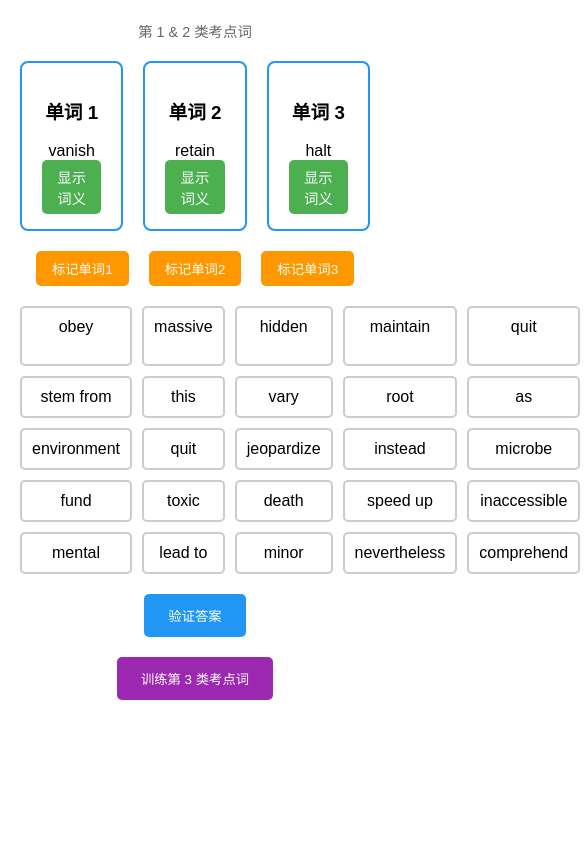
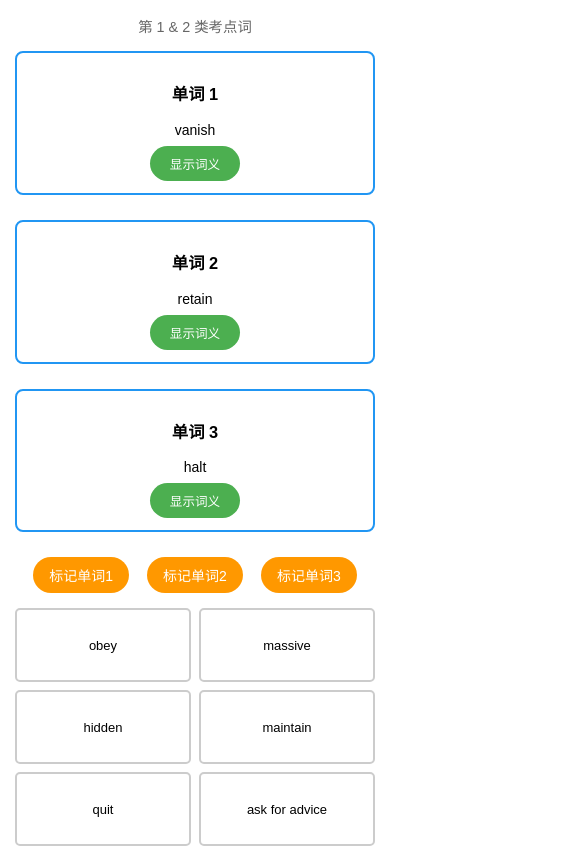
Before and after one commit to RonaldLN/538-Memory-Training, a plain HTML site: page index.html in a window 390 px wide. Shown: the top 849 px of the page, 585 px wide, since content can reach past the window. Drawn offline with Linux system fonts and the light colour scheme.

Commit message:
Implement responsive mobile layout with styling refinements by Deepseek

```diff
--- a/index.html
+++ b/index.html
@@ -2,81 +2,119 @@
 <html lang="en">
 <head>
     <meta charset="UTF-8">
+    <!-- 添加viewport标签实现移动端适配 -->
+    <meta name="viewport" content="width=device-width, initial-scale=1.0, maximum-scale=1.0, user-scalable=no">
     <title>同义替换训练</title>
     <style>
+        :root {
+            --primary-color: #2196F3;
+            --button-padding: 12px 20px;
+        }
         body {
             font-family: Arial, sans-serif;
-            max-width: 1200px;
+            max-width: 100%;
             margin: 0 auto;
-            padding: 20px;
+            padding: 15px;
+            -webkit-tap-highlight-color: transparent;
         }
         .word-box {
-            margin: 20px 0;
-            padding: 15px;
+            margin: 15px 0;
+            padding: 12px;
             background: #f0f0f0;
             border-radius: 8px;
         }
+        /* 响应式选项布局 */
         .options-grid {
             display: grid;
-            grid-template-columns: repeat(6, 1fr);
-            gap: 10px;
-            margin: 20px 0;
+            grid-template-columns: repeat(2, 1fr);
+            gap: 8px;
+            margin: 15px 0;
+        }
+        @media (min-width: 480px) {
+            .options-grid {
+                grid-template-columns: repeat(3, 1fr);
+            }
+        }
+        @media (min-width: 768px) {
+            .options-grid {
+                grid-template-columns: repeat(6, 1fr);
+            }
         }
         .option-item {
-            padding: 10px;
+            padding: 12px 8px;
             border: 2px solid #ccc;
             border-radius: 5px;
             cursor: pointer;
             text-align: center;
             transition: all 0.3s;
+            font-size: 14px;
+            word-break: break-word;
+            min-height: 60px;
+            display: flex;
+            align-items: center;
+            justify-content: center;
         }
         .option-item.selected {
-            border-color: #2196F3;
+            border-color: var(--primary-color);
             background: #e3f2fd;
         }
         .correct { background: #c8e6c9 !important; }
         .wrong { background: #ffcdd2 !important; }
         button {
-            padding: 12px 24px;
-            background: #2196F3;
+            padding: var(--button-padding);
+            background: var(--primary-color);
             color: white;
             border: none;
-            border-radius: 5px;
+            border-radius: 25px;
             cursor: pointer;
             margin: 0 5px;
+            font-size: 15px;
+            min-width: 100px;
+            touch-action: manipulation;
         }
         .current-words {
             display: flex;
-            gap: 20px;
-            margin: 20px 0;
+            flex-direction: column;
+            gap: 15px;
+            margin: 15px 0;
+        }
+        @media (min-width: 480px) {
+            .current-words {
+                flex-direction: row;
+            }
         }
         .word-card {
-            padding: 15px;
-            border: 2px solid #2196F3;
+            padding: 12px;
+            border: 2px solid var(--primary-color);
             border-radius: 8px;
             flex: 1;
             text-align: center;
+            margin-bottom: 10px;
         }
         .definition-btn {
             background: #4CAF50;
-            padding: 6px 12px;
+            padding: 8px 15px;
             font-size: 0.9em;
+            margin-top: 8px;
         }
         .button-group {
             display: flex;
+            flex-wrap: wrap;
             justify-content: center;
-            gap: 15px;
-            margin-top: 20px;
+            gap: 10px;
+            margin-top: 15px;
         }
         .marker-buttons {
             display: flex;
-            gap: 10px;
-            margin: 15px 0;
+            flex-wrap: wrap;
+            gap: 8px;
+            margin: 12px 0;
             justify-content: center;
         }
         .marker-btn {
             background: #ff9800;
             padding: 8px 16px;
+            font-size: 14px;
         }
         .marker-btn.active {
             background: #f57c00;
@@ -85,11 +123,31 @@
         .dataset-switcher {
             background: #9c27b0;
             color: white;
+            margin-top: 15px;
         }
         .dataset-tag {
             color: #666;
             font-size: 0.9em;
             text-align: center;
+            margin-bottom: 15px;
+        }
+        /* 移动端优化 */
+        @media (max-width: 480px) {
+            .option-item {
+                font-size: 13px;
+                padding: 10px 6px;
+                min-height: 50px;
+            }
+
+            button {
+                padding: 10px 15px;
+                font-size: 14px;
+                min-width: 90px;
+            }
+
+            .word-card {
+                font-size: 14px;
+            }
         }
     </style>
 </head>
```
